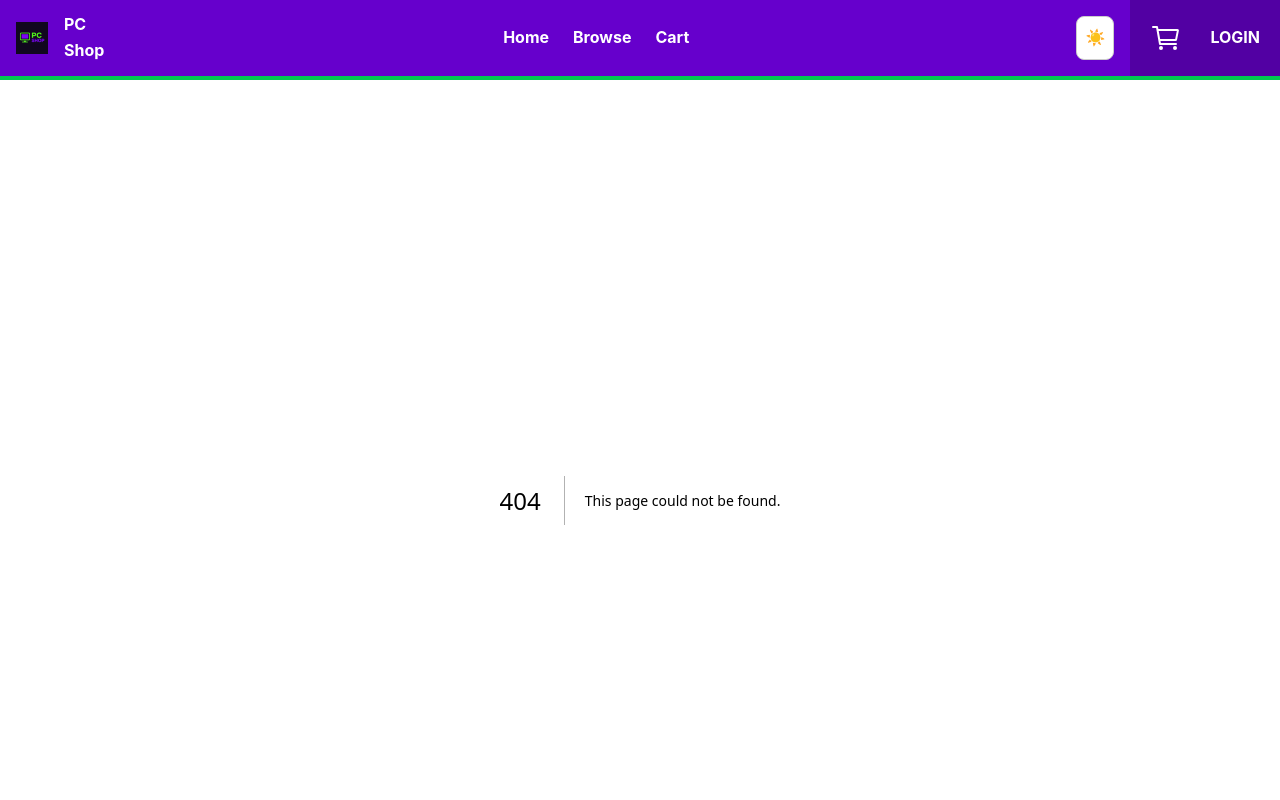
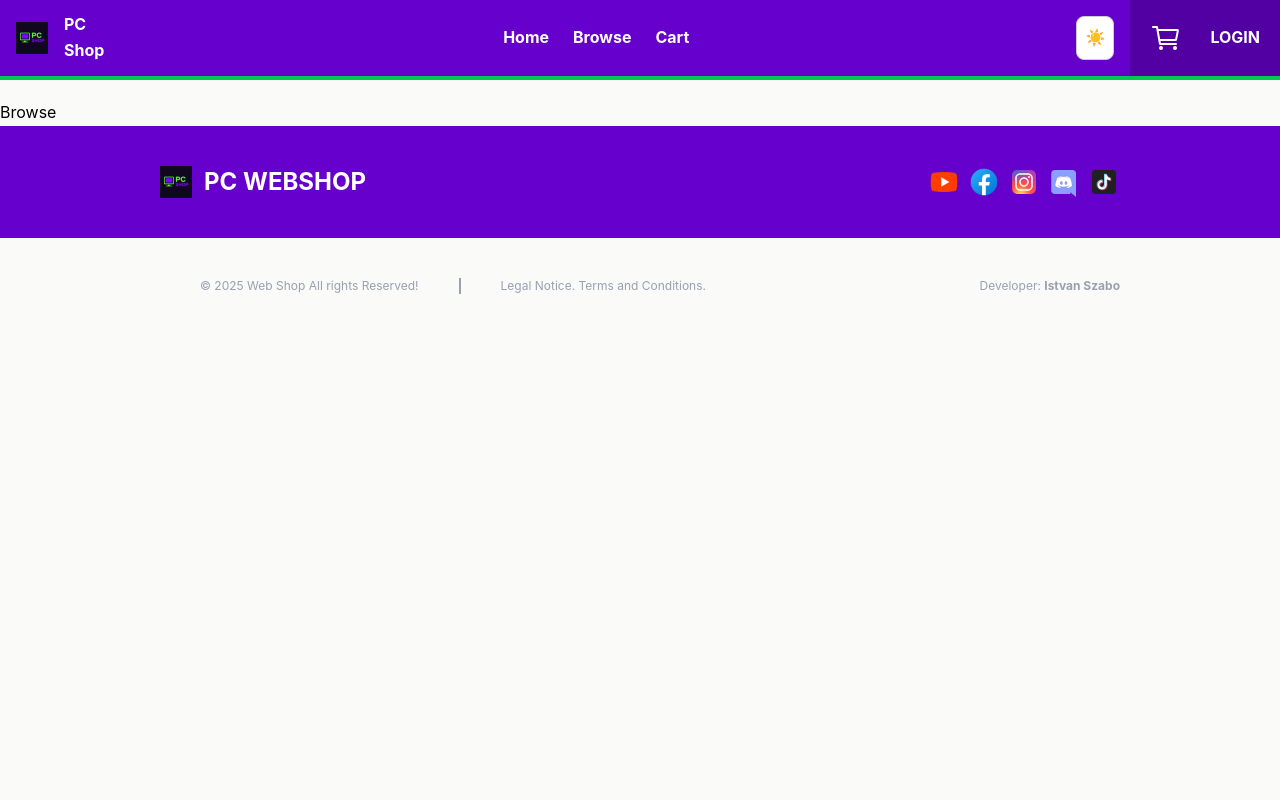
Before and after one commit to szkajvolker/next-js-full-stack-pc-webshop, a Next.js app: page /browse in a window 1280 px wide. Before the commit this address had no page. Shown: the top 800 px of the page. Built offline with nearby package versions, Linux system fonts and the light colour scheme.

Commit message:
created cart and browse page

```diff
--- /dev/null
+++ b/app/browse/page.tsx
@@ -0,0 +1,7 @@
+export default function BrowsePage() {
+  return (
+    <div>
+      <h1>Browse</h1>
+    </div>
+  );
+}
--- /dev/null
+++ b/app/cart/page.tsx
@@ -0,0 +1,7 @@
+export default function CartPage() {
+  return (
+    <div>
+      <h1>Cart</h1>
+    </div>
+  );
+}
```
